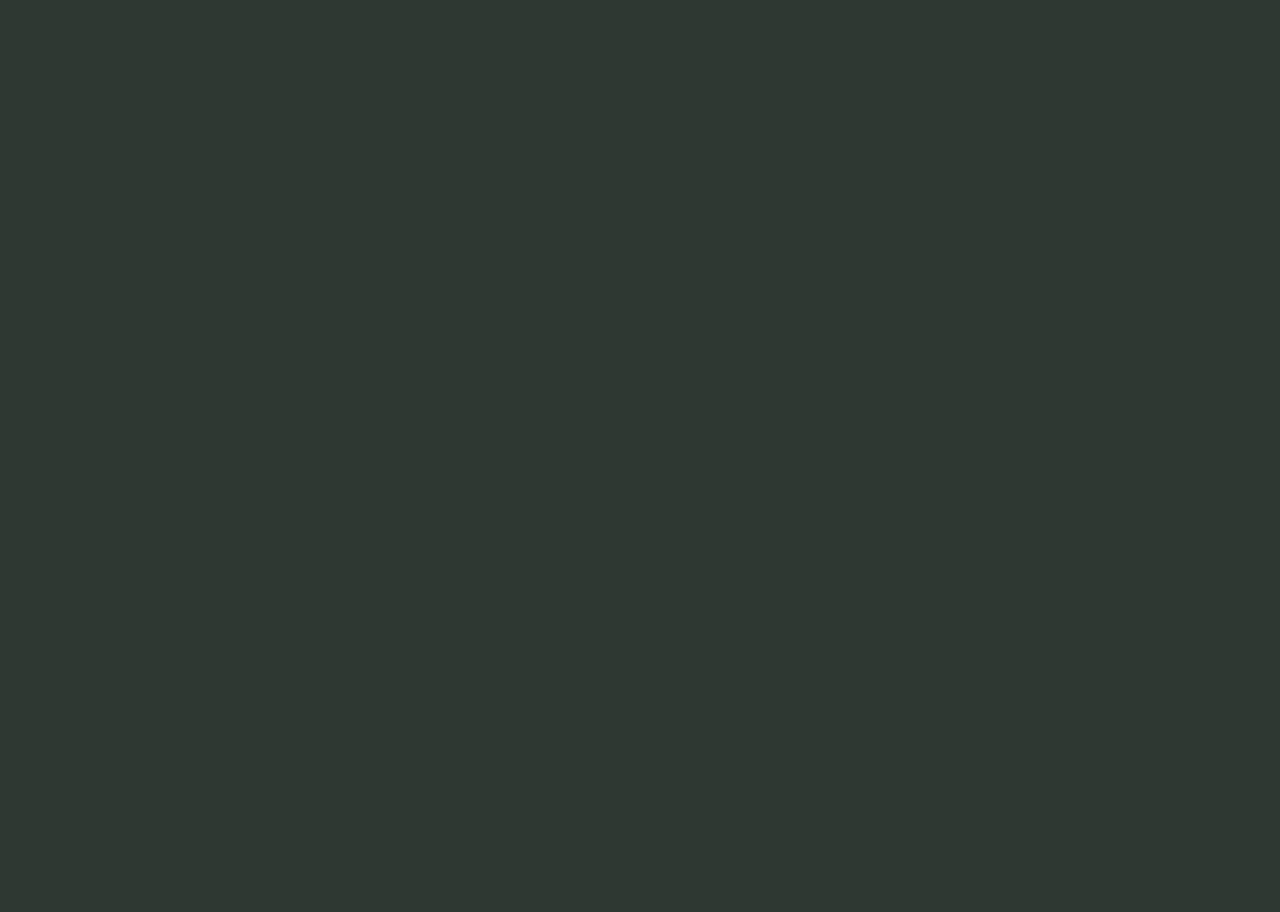
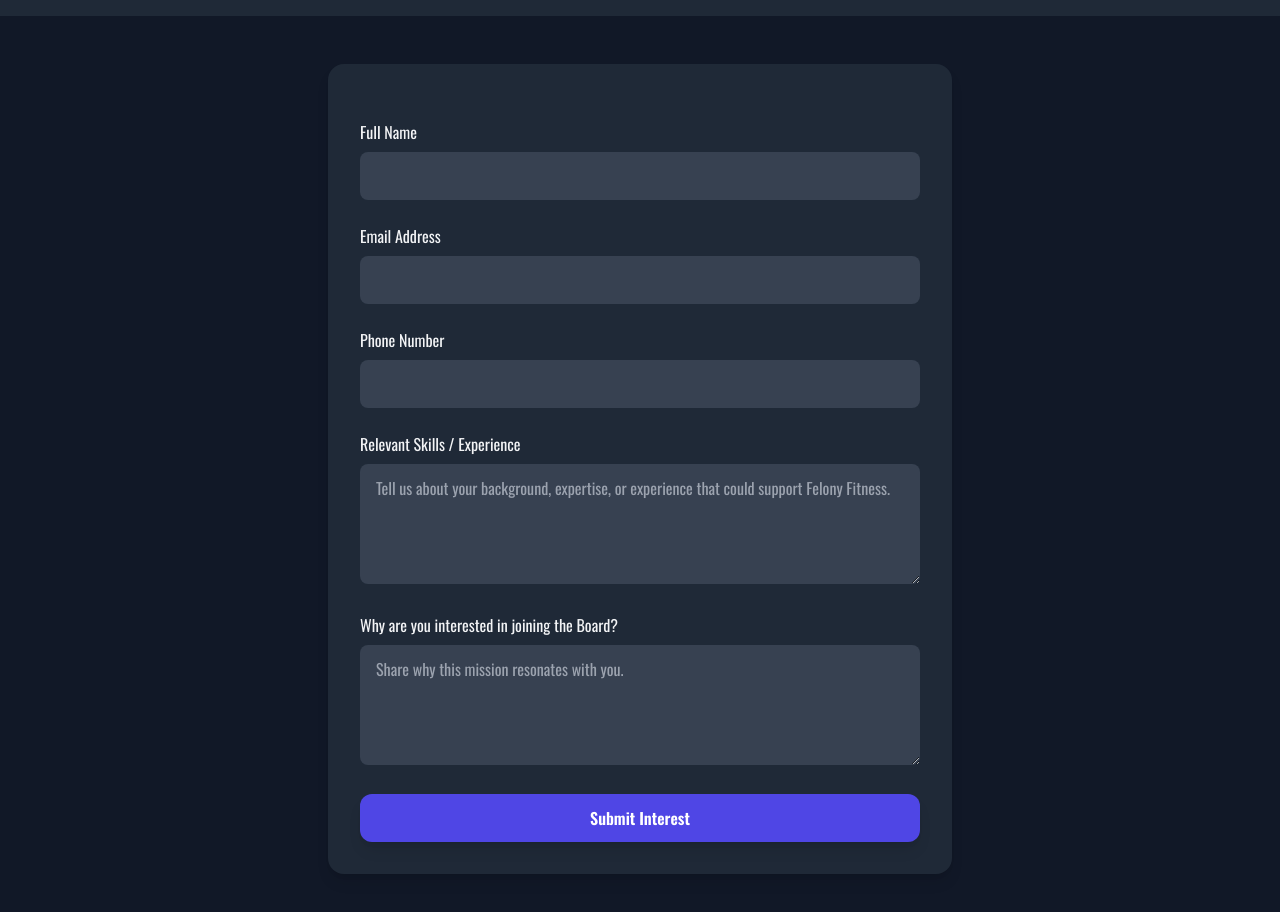
Before and after one commit to felonyfitnessvideos-cmd/FelonyFitnessFunding, a React (Vite) app: page /boardform in a window 1280 px wide. Before the commit this address had no page. Shown: the part 240-1152 px from the top of the page. Before the commit the page ends 800 px from the top, so only its background shows below. Built offline with nearby package versions, Linux system fonts and the light colour scheme.

Commit message:
Update BusinessPlan page: separate request form and footer spacing

```diff
--- a/src/main.jsx
+++ b/src/main.jsx
@@ -17,7 +17,9 @@ import JoinPrograms from "./pages/JoinPrograms.jsx";
 import Volunteer from "./pages/Volunteer.jsx";
 import VolunteerForm from "./pages/VolunteerForm.jsx";
 import Impact from "./pages/Impact.jsx";
-import Waitlist from "./pages/Waitlist.jsx"; // 👈 New waitlist page
+import Waitlist from "./pages/Waitlist.jsx";
+import Board from "./pages/board";
+import BoardForm from "./pages/BoardForm.jsx"; // 👈 New page
 
 createRoot(document.getElementById("root")).render(
   <StrictMode>
@@ -37,7 +39,9 @@ createRoot(document.getElementById("root")).render(
         <Route path="/volunteerform" element={<VolunteerForm />} />
         <Route path="/businessplan" element={<BusinessPlan />} />
         <Route path="/impact" element={<Impact />} />
-        <Route path="/waitlist" element={<Waitlist />} /> {/* 👈 New route */}
+        <Route path="/waitlist" element={<Waitlist />} />
+        <Route path="/board" element={<Board />} />
+        <Route path="/boardform" element={<BoardForm />} />		{/* 👈 New */}
       </Routes>
     </BrowserRouter>
   </StrictMode>
--- a/src/pages/BusinessPlan.jsx
+++ b/src/pages/BusinessPlan.jsx
@@ -490,18 +490,55 @@ export default function BusinessPlan() {
 
 
 {activeTab === "financials" && <Financials />}
+</div>
 
-<section className="mt-8 text-center">
-  <button
-    className="bg-orange-500 hover:bg-orange-600 text-white font-bold py-3 px-6 rounded transition-colors"
-    onClick={() => alert("Request submitted!")}
+{/* REQUEST FORM */}
+<section className="bg-gray-800 px-6 py-12 sm:py-16 text-center mb-8 sm:mb-16">
+  <h2 className="text-3xl font-bold mb-4">Request Full Business Plan</h2>
+  <p className="text-gray-300 max-w-2xl mx-auto mb-8">
+    Interested in viewing the complete business plan? Fill out the form
+    below to request access.
+  </p>
+  <form
+    action="https://formcarry.com/s/yw8yXQxWraS"
+    method="POST"
+    className="max-w-lg mx-auto space-y-4"
   >
-    Request Complete Business Plan
-  </button>
+    <input
+      type="text"
+      name="name"
+      placeholder="Your Name"
+      required
+      className="w-full px-4 py-2 rounded bg-gray-700 text-gray-100"
+    />
+    <input
+      type="email"
+      name="email"
+      placeholder="Your Email"
+      required
+      className="w-full px-4 py-2 rounded bg-gray-700 text-gray-100"
+    />
+    <textarea
+      name="message"
+      placeholder="Your Message (optional)"
+      className="w-full px-4 py-2 rounded bg-gray-700 text-gray-100"
+    />
+    <input
+      type="hidden"
+      name="requestType"
+      value="Requesting a Business Plan"
+    />
+    <button
+      type="submit"
+      className="bg-orange-500 hover:bg-orange-600 text-white font-bold py-3 px-6 rounded transition-colors"
+    >
+      Submit Request
+    </button>
+  </form>
 </section>
 
 
-        </div>
+
       </section>
 
       <Footer />
--- a/src/pages/Support.jsx
+++ b/src/pages/Support.jsx
@@ -108,6 +108,7 @@ export default function Support() {
         </a>
       </section>
 
+
       {/* CONTACT FOOTER */}
       <footer className="bg-gray-800 py-12 text-center text-gray-300 text-sm mt-16">
         <div className="max-w-6xl mx-auto px-6 mb-8">
--- a/src/pages/Volunteer.jsx
+++ b/src/pages/Volunteer.jsx
@@ -69,6 +69,24 @@ export default function Volunteer() {
           Volunteer Today
         </Link>
       </section>
+{/*CTA BoardOfDirectors*/}
+<section className="bg-gray-900 py-16 px-6 text-center">
+  <h2 className="text-2xl font-bold mb-4">Join Our Board of Directors</h2>
+  <p className="text-gray-300 max-w-2xl mx-auto mb-6">
+    Felony Fitness is in the process of becoming a California nonprofit
+    corporation. We're looking for passionate, mission-driven leaders
+    to serve on our Founding Board of Directors.
+    If you believe in second chances, community wellness, and the power
+    of fitness, we’d love to hear from you.
+  </p>
+  <a
+    href="/board"
+    className="inline-block bg-indigo-600 hover:bg-indigo-700
+               text-white font-semibold py-3 px-6 rounded-2xl shadow-lg"
+  >
+    Learn More & Apply
+  </a>
+</section>
 
       {/* CONTACT FOOTER */}
       <footer className="bg-gray-800 py-12 text-center text-gray-300 text-sm mt-16">
--- /dev/null
+++ b/src/pages/board.jsx
@@ -0,0 +1,76 @@
+import React from "react";
+
+export default function Board() {
+  return (
+    <div className="bg-gray-900 text-gray-100 min-h-screen font-sans">
+      {/* HERO */}
+      <section className="bg-gray-800 py-20 px-6 text-center">
+        <h1 className="text-4xl font-bold mb-4">
+          Join Our Founding Board of Directors
+        </h1>
+        <p className="text-gray-300 max-w-2xl mx-auto">
+          Felony Fitness is on a mission to empower justice-impacted individuals
+          through health, fitness, and mentorship. We are forming our Founding
+          Board of Directors as we incorporate as a California nonprofit and
+          apply for 501(c)(3) status.
+        </p>
+      </section>
+
+      {/* ABOUT BOARD */}
+      <section className="py-16 px-6 max-w-4xl mx-auto space-y-8">
+        <div>
+          <h2 className="text-2xl font-semibold mb-2">Why a Board Matters</h2>
+          <p className="text-gray-300">
+            Our Board of Directors will guide Felony Fitness as we launch,
+            helping shape strategy, provide governance, and build credibility
+            with the community. Founding board members are the backbone of our
+            future growth.
+          </p>
+        </div>
+
+        <div>
+          <h2 className="text-2xl font-semibold mb-2">
+            What We’re Looking For
+          </h2>
+          <ul className="list-disc list-inside text-gray-300 space-y-2">
+            <li>Community leaders passionate about second chances</li>
+            <li>Fitness professionals who believe in wellness for all</li>
+            <li>Advisors with nonprofit, legal, or financial expertise</li>
+            <li>Anyone who wants to help justice-impacted people thrive</li>
+          </ul>
+        </div>
+
+        <div>
+          <h2 className="text-2xl font-semibold mb-2">
+            What’s Expected of Board Members
+          </h2>
+          <ul className="list-disc list-inside text-gray-300 space-y-2">
+            <li>Attend 2–4 board meetings per year (virtual or in person)</li>
+            <li>Offer guidance and feedback on strategy and programs</li>
+            <li>Be listed as a founding director in nonprofit filings</li>
+            <li>Advocate for our mission in your community</li>
+          </ul>
+          <p className="text-gray-400 text-sm mt-2">
+            *At this early stage, there is no fundraising or financial
+            requirement to join.
+          </p>
+        </div>
+
+        <div className="text-center">
+          <h2 className="text-2xl font-semibold mb-4">Apply to Join</h2>
+          <p className="text-gray-300 mb-6">
+            If you believe in our mission and want to help us build a strong
+            foundation, apply today to join our Founding Board of Directors.
+          </p>
+          <a
+            href="/boardform"
+            className="inline-block bg-indigo-600 hover:bg-indigo-700
+                       text-white font-semibold py-3 px-6 rounded-2xl shadow-lg"
+          >
+            Apply Now
+          </a>
+        </div>
+      </section>
+    </div>
+  );
+}
--- /dev/null
+++ b/src/pages/boardform.jsx
@@ -0,0 +1,103 @@
+import React from "react";
+
+export default function BoardForm() {
+  return (
+    <div className="bg-gray-900 text-gray-100 min-h-screen font-sans">
+      {/* HERO */}
+      <section className="bg-gray-800 py-16 px-6 text-center">
+        <h1 className="text-4xl font-bold mb-4">Board Member Interest Form</h1>
+        <p className="text-gray-300 max-w-2xl mx-auto">
+          Thank you for your interest in joining the Felony Fitness Founding
+          Board of Directors. Please fill out the form below to let us know more
+          about your background, skills, and motivation.
+          <br />
+          <span className="text-indigo-400 font-semibold">
+            Submissions will be tagged as “Potential Board Member.”
+          </span>
+        </p>
+      </section>
+
+      {/* FORM */}
+      <section className="py-12 px-6 max-w-2xl mx-auto">
+        <form
+          action="https://formcarry.com/s/yw8yXQxWraS"
+          method="POST"
+          className="space-y-6 bg-gray-800 p-8 rounded-2xl shadow-lg"
+        >
+          {/* Hidden field to tag submissions */}
+          <input
+            type="hidden"
+            name="source"
+            value="Potential Board Member"
+          />
+
+          <div>
+            <label className="block text-left mb-2 font-medium">
+              Full Name
+            </label>
+            <input
+              type="text"
+              name="name"
+              required
+              className="w-full px-4 py-3 rounded-lg bg-gray-700 text-gray-100 focus:outline-none focus:ring-2 focus:ring-indigo-500"
+            />
+          </div>
+
+          <div>
+            <label className="block text-left mb-2 font-medium">
+              Email Address
+            </label>
+            <input
+              type="email"
+              name="email"
+              required
+              className="w-full px-4 py-3 rounded-lg bg-gray-700 text-gray-100 focus:outline-none focus:ring-2 focus:ring-indigo-500"
+            />
+          </div>
+
+          <div>
+            <label className="block text-left mb-2 font-medium">
+              Phone Number
+            </label>
+            <input
+              type="text"
+              name="phone"
+              className="w-full px-4 py-3 rounded-lg bg-gray-700 text-gray-100 focus:outline-none focus:ring-2 focus:ring-indigo-500"
+            />
+          </div>
+
+          <div>
+            <label className="block text-left mb-2 font-medium">
+              Relevant Skills / Experience
+            </label>
+            <textarea
+              name="skills"
+              rows="4"
+              placeholder="Tell us about your background, expertise, or experience that could support Felony Fitness."
+              className="w-full px-4 py-3 rounded-lg bg-gray-700 text-gray-100 focus:outline-none focus:ring-2 focus:ring-indigo-500"
+            />
+          </div>
+
+          <div>
+            <label className="block text-left mb-2 font-medium">
+              Why are you interested in joining the Board?
+            </label>
+            <textarea
+              name="interest"
+              rows="4"
+              placeholder="Share why this mission resonates with you."
+              className="w-full px-4 py-3 rounded-lg bg-gray-700 text-gray-100 focus:outline-none focus:ring-2 focus:ring-indigo-500"
+            />
+          </div>
+
+          <button
+            type="submit"
+            className="w-full bg-indigo-600 hover:bg-indigo-700 text-white font-semibold py-3 px-6 rounded-xl shadow-lg"
+          >
+            Submit Interest
+          </button>
+        </form>
+      </section>
+    </div>
+  );
+}
```
Also changed, not shown: src/assets/ChatGPT Image Sep 5, 2025, 04_59_42 PM.png (added).
